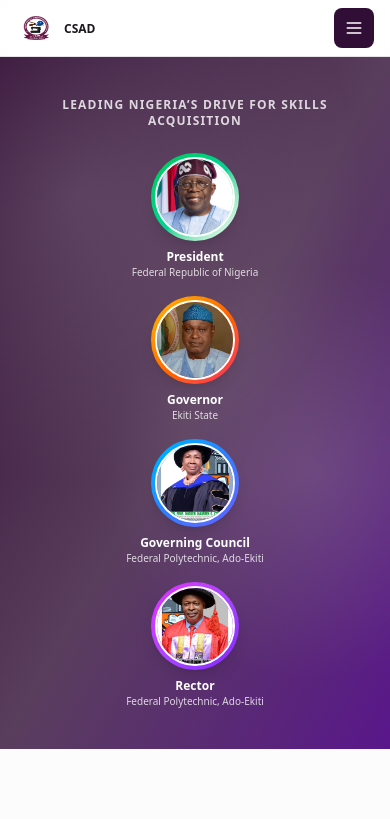
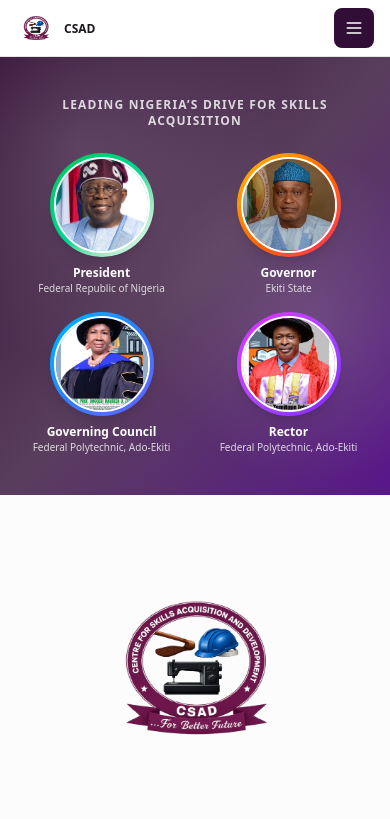
Before and after one commit to smartcodav/csad-web, a React (Vite) app: page / in a window 390 px wide. Shown: the top 819 px of the page. Built offline with nearby package versions, Linux system fonts and the light colour scheme; the HTML template or start-up script is replaced by a standard one; a web font is replaced by a local one.

Commit message:
Increase image size for officials in the App component for better visibility

```diff
--- a/src/App.tsx
+++ b/src/App.tsx
@@ -223,14 +223,14 @@
                     <p className="text-center text-xs font-semibold uppercase tracking-widest text-white/80">
                         Leading Nigeria&rsquo;s Drive for Skills Acquisition
                     </p>
-                    <div className="mt-6 grid grid-cols-1 gap-4 md:grid-cols-2 lg:grid-cols-4 lg:gap-6">
+                    <div className="mt-6 grid grid-cols-2 gap-4 md:grid-cols-2 lg:grid-cols-4 lg:gap-6">
                         {officials.map((official) => (
                             <div key={official.title} className="flex flex-col items-center text-center">
                                 <div className={`rounded-full bg-gradient-to-br p-1 shadow-lg ${official.ring}`}>
                                     <img
                                         src={official.photo}
                                         alt={official.title}
-                                        className="h-20 w-20 rounded-full border-2 border-white object-cover md:h-24 md:w-24"
+                                        className="h-24 w-24 rounded-full border-2 border-white object-cover md:h-32 md:w-32"
                                     />
                                 </div>
                                 <p className="mt-2 text-xs font-bold text-white md:text-sm">{official.title}</p>
```
